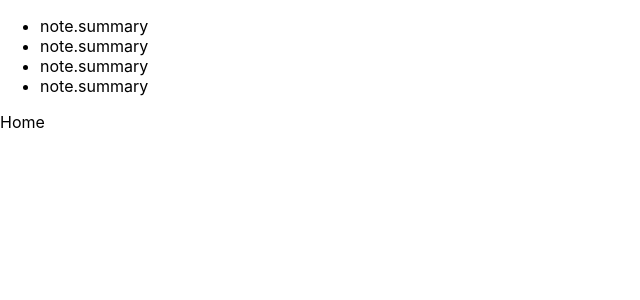
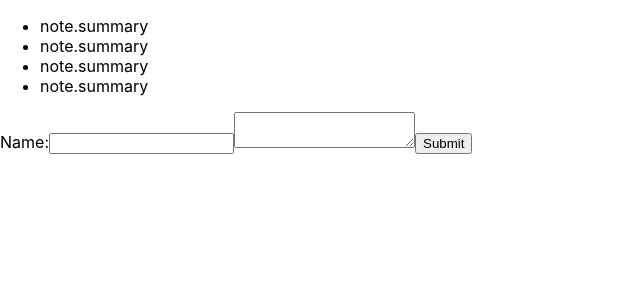
Before and after one commit to binaryjohn/notetaking, a React (Create React App) app: page /new in a window 1280 px wide. Shown: the top 300 px of the page, without its empty margins (0-640 px from the left). Built offline with nearby package versions, Linux system fonts and the light colour scheme; no server answers.

Commit message:
response back from FireBase

```diff
--- a/src/App.js
+++ b/src/App.js
@@ -2,8 +2,10 @@ import React, { Component } from 'react';
 import './App.css';
 import {BrowserRouter as Router, Route} from 'react-router-dom';
 import Home from './components/Home';
+import {Main, Root} from './components';
 import NoteList from './components/NoteList';
-import {getRefInfo} from './utils';
+import NewNote from './components/NewNote';
+import firebase from './utils';
 
 class App extends Component {
   constructor(props){
@@ -19,17 +21,27 @@ class App extends Component {
   }
 
   componentDidMount() {
-      const refInfo = getRefInfo();
-      console.log(refInfo);
+      console.log('mounting');
+      firebase.database().ref(`notes/1234`);
+      console.log(firebase);
+  }
+  submitNewNote(noteObj) {
+    console.log(noteObj)
+    const key = firebase.database().ref().push().key
+    console.log(key);
+    // firebase.database().ref(`notes/`);
   }
   render() {
     return (
-        <div>
-            <NoteList notes={this.state.notes}/>
-            <Router>
-                <Route path="/" component={Home}/>
-            </Router>
-        </div>
+        <Router>
+            <Root>
+                <NoteList notes={this.state.notes}/>
+                <Main>
+                    <Route path="/" component={Home} exact/>
+                    <Route path="/new" render={() => <NewNote handleSubmit={this.submitNewNote}/>}/>
+                </Main>
+            </Root>
+        </Router>
     )
   }
 }
--- /dev/null
+++ b/src/components/NewNote.js
@@ -0,0 +1,47 @@
+import React from 'react';
+class NewNote extends React.Component{
+    constructor(props){
+        super(props)
+        this.handleDetail = this.handleDetail.bind(this)
+        this.handleSummary = this.handleSummary.bind(this)
+        this.handleSubmit = this.handleSubmit.bind(this)
+        this.state = {
+            summary:'',
+            detail:'',
+            created:null,
+            active:true
+        }
+    }
+    handleSummary(evt) {
+        this.setState({summary:
+            evt.target.value
+        })
+    }
+    handleDetail(evt) {
+        this.setState({detail:
+            evt.target.value
+        })
+    }
+    handleSubmit(evt) {
+        evt.preventDefault()
+        console.log("Submitted!");
+        this.props.handleSubmit({...this.state, ...{created: new Date()}});
+    }
+    render(){
+        return (
+            <div>
+                <form onSubmit={this.handleSubmit}>
+                    <label>
+                    Name:
+                    <input type="text"value={this.state.summary} onChange={this.handleSummary}  />
+                    <textarea value={this.state.detail} onChange={this.handleDetail} />
+
+                    </label>
+                    <input type="submit" value="Submit" />
+                </form>
+            </div>
+        )
+    }
+}
+
+export default NewNote
--- /dev/null
+++ b/src/components/index.js
@@ -0,0 +1,5 @@
+import React from 'react';
+
+const Main = props => <div className="Main" {...props} />
+const Root = props => <div className="Root" {...props} />
+export {Main, Root}
--- /dev/null
+++ b/src/config.js
@@ -0,0 +1,11 @@
+// Initialize Firebase
+const config = {
+    apiKey: "AIzaSyDBMgIoMjhzec_iD7EExAU44DiQPb9MhQk",
+    authDomain: "walmart-show-n-tell.firebaseapp.com",
+    databaseURL: "https://walmart-show-n-tell.firebaseio.com",
+    projectId: "walmart-show-n-tell",
+    storageBucket: "walmart-show-n-tell.appspot.com",
+    messagingSenderId: "1069597580142"
+};
+//   firebase.initializeApp(config);
+export default config;
--- a/src/utils/index.js
+++ b/src/utils/index.js
@@ -1,10 +1,11 @@
-import firebase from 'firebase/app';
+import firebase from 'firebase';
 import config from '../config';
 
-const firebaseRef = firebase.initializeApp(config);
+// firebase.initializeApp(config);
 
-const getRefInfo = () => firebaseRef.name
+// export default firebase
 
-export {
-    getRefInfo
-}
+
+export default (!firebase.apps.length
+    ? firebase.initializeApp(config)
+    : firebase.app());
```
